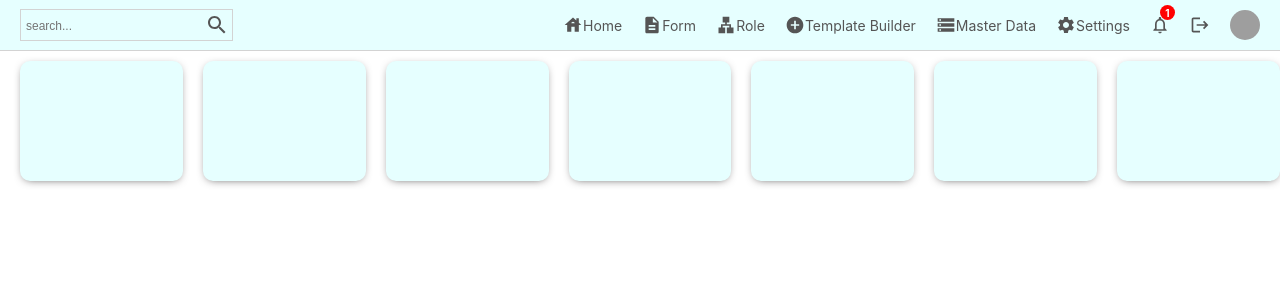
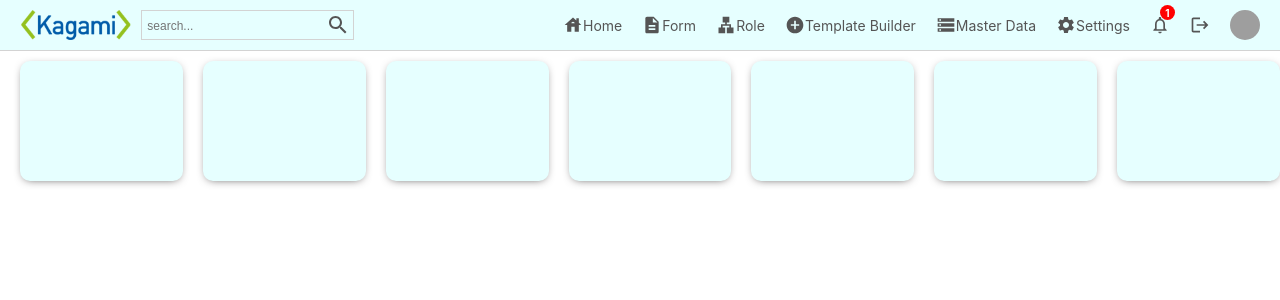
Before and after one commit to Akash-TechEnthusiast/KAppBuilder, a React (Create React App) app: page / in a window 1280 px wide. Shown: the top 300 px of the page. Built offline with nearby package versions, Linux system fonts and the light colour scheme; grey boxes are pictures that could not be loaded.

Commit message:
adding left logo changes

```diff
--- a/src/components/navbar/Navbar.jsx
+++ b/src/components/navbar/Navbar.jsx
@@ -11,14 +11,19 @@ import SettingsIcon from "@mui/icons-material/Settings";
 import LogoutIcon from "@mui/icons-material/Logout";
 import LanIcon from "@mui/icons-material/Lan";
 import AddCircleIcon from "@mui/icons-material/AddCircle";
+import logo from "../../images/logo.png";
 import "./navbar.scss";
 const Navbar = () => {
   return (
     <div className="navbar">
       <div className="wrapper">
-        <div className="search">
-          <input type="search" placeholder="search..."></input>
-          <SearchOutlinedIcon />
+        <div className="leftItems">
+        <img src={logo} alt="Logo" className="logo" />
+          <div className="search">
+            <input type="search" placeholder="search..."></input>
+            <SearchOutlinedIcon />
+
+          </div>
         </div>
 
         <div className="items">
--- a/src/components/navbar/navbar.scss
+++ b/src/components/navbar/navbar.scss
@@ -20,6 +20,15 @@
         justify-content: space-between;
         width: 100%;
 
+        .leftItems {
+                display: flex;
+                height: 30px;
+
+                .logo {
+                    margin-right: 10px;
+                }
+
+            }
 
 
         .items {
```
Also changed, not shown: src/images/logo.png (renamed from logo.png).
